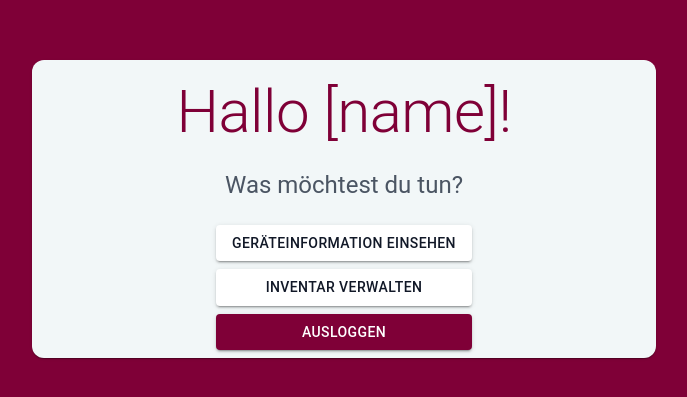
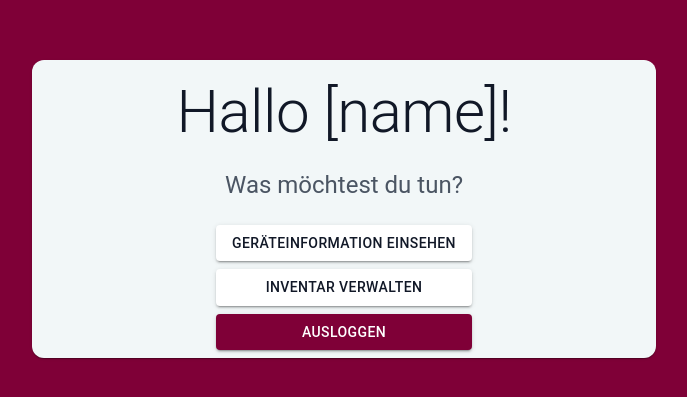
Before and after one commit to DerNikJakom/nextjs-inventory, a Next.js app: page / in a window 1280 px wide. Shown: the part 207-604 px from the top of the page, without its empty margins (296-983 px from the left). Built offline with nearby package versions, Linux system fonts and the light colour scheme.

Commit message:
Update HomePage typography colors for improved theming

```diff
--- a/src/app/page.tsx
+++ b/src/app/page.tsx
@@ -1,6 +1,7 @@
 import { Box, Typography, Card, CardContent, CardActions } from "@mui/material";
 import MenuButtons from "@/components/MenuButtons";
 
+// TODO: [name] dynamisch durch den Namen des Benutzers ersetzen
 export default function HomePage() {
   return (
     <Box
@@ -20,10 +21,10 @@ export default function HomePage() {
         }}
       >
         <CardContent sx={{ textAlign: "center" }}>
-          <Typography variant="h2" color="primary" gutterBottom>
+          <Typography variant="h2" color="text.primary" gutterBottom>
             Hallo [name]!
           </Typography>
-          <Typography variant="h5" color="secondary">
+          <Typography variant="h5" color="text.secondary">
             Was möchtest du tun?
           </Typography>
         </CardContent>
```
